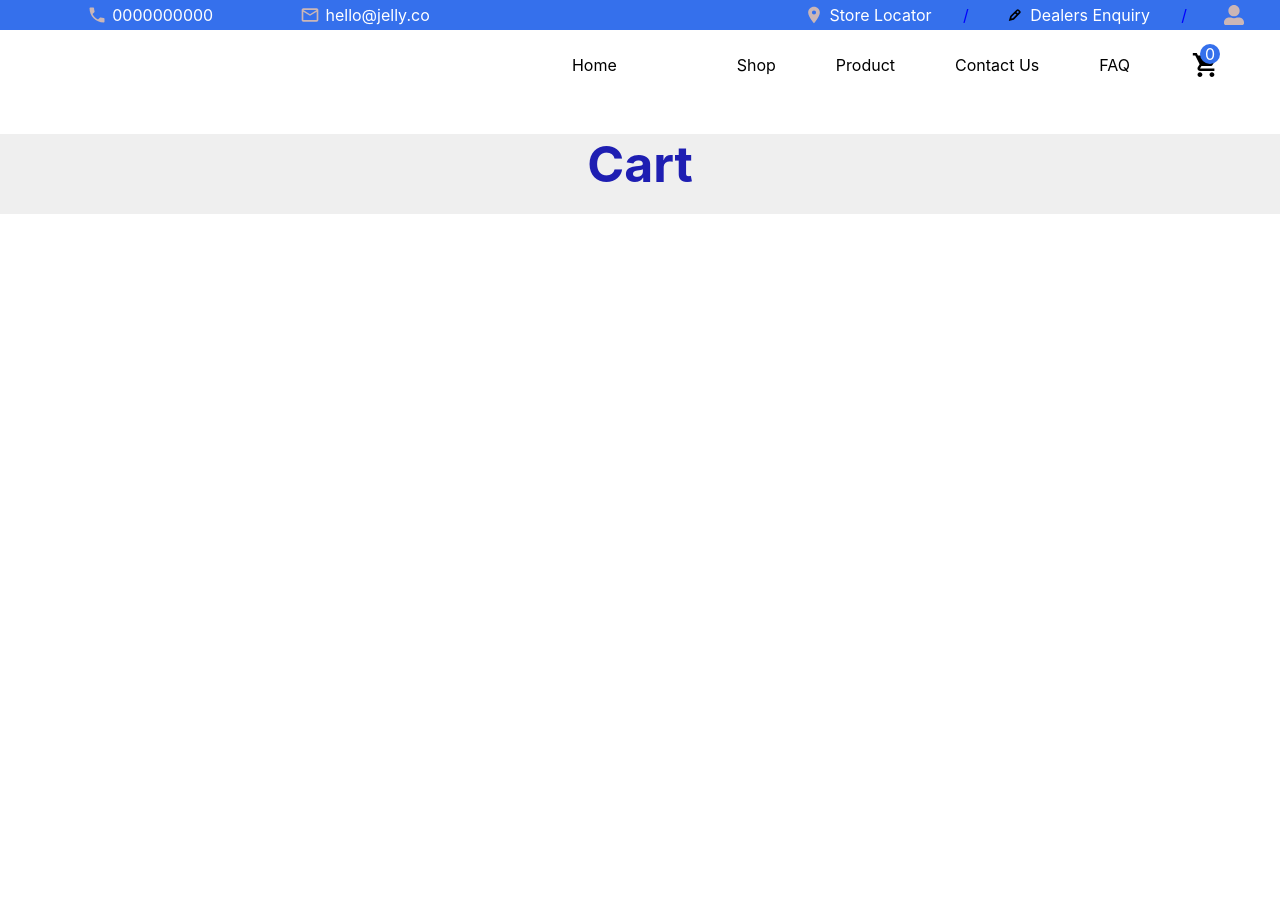
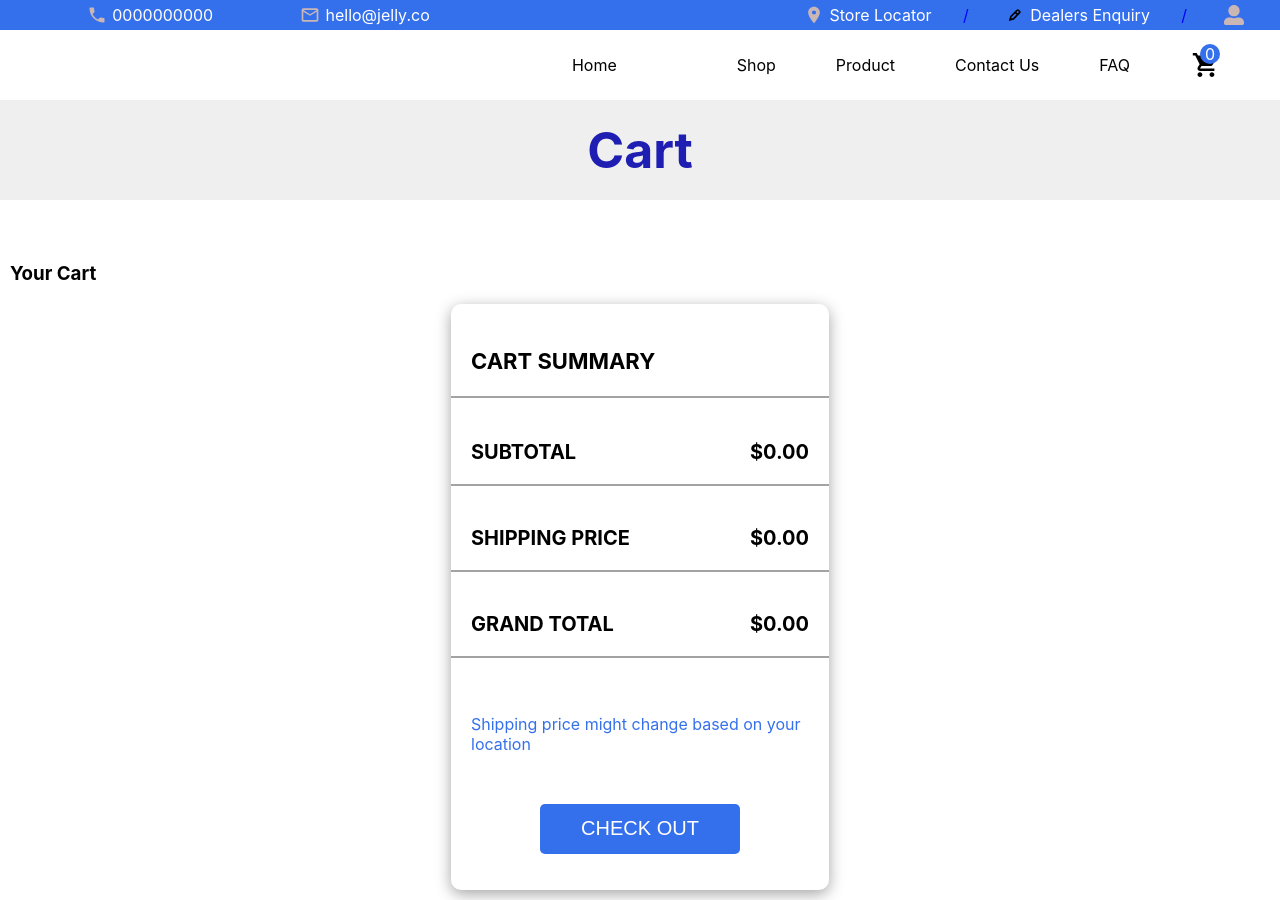
Before and after one commit to mbragi/Jelly-frontend, a React (Create React App) app: page /cart in a window 1280 px wide. Before the commit the page ends 800 px from the top, so only its background shows below. Built offline with nearby package versions, Linux system fonts and the light colour scheme.

Commit message:
feat: cart summary done

```diff
--- a/src/components/button/Button.css
+++ b/src/components/button/Button.css
@@ -1,8 +1,8 @@
 .custom-button{
     width: 200px;
-    height: 30px;
+    height: 50px;
     color: white;
-    background-color: blue;
+    background-color: rgb(53, 112, 236);
     border: none;
     border-radius: 60px;
     padding: 5px;
@@ -10,7 +10,6 @@
     font-size: 20px;
 }
 .custom-button:hover{
-    height: 40px;
     transition: .3s ease;
     font-size: 25px;
 }
--- a/src/pages/cart/Cart.css
+++ b/src/pages/cart/Cart.css
@@ -5,9 +5,62 @@
 }
 .cart-header{
     width: 100%;
-    height: 80px;
+    height: 100px;
     font-size: 50px;
-    text-align: center;
+    display: flex;
+    align-items: center;
+    justify-content: center;
     color: rgb(30, 30, 178);
     background-color: rgba(217, 217, 217, 0.41);
+    margin-top: 0px;
 }
+.cart-body{
+    width: 100%;
+    padding: 10px;
+    display: flex;
+    flex-direction: column;
+    align-items: flex-start;
+    /* background-color: red; */
+}
+.cart-body-inner{
+    width: 100%;
+    display: flex;
+    justify-content: center;
+    flex-wrap: wrap;
+}
+.cart-summary{
+    width: 30%;
+    /* height: 400px; */
+    border-radius: 10px;
+    box-shadow: 0px 4px 15px rgba(0, 0, 0, 0.36);
+}
+.cart-summary-item{
+    width: 100%;
+    color: black;
+    text-transform: uppercase;
+    padding-left: 20px;
+    padding-right: 20px;
+    font-size: 20px;
+    font-weight: bold;
+    border-bottom: 2px solid rgba(0, 0, 0, 0.36);
+    display: flex;
+    align-items: center;
+    justify-content: space-between;
+}
+.cart-summary-item-header{
+    font-size: 22px;
+    font-weight: bolder;
+}
+.cart-summary-disclaimer{
+    width: 100%;
+    padding: 20px;
+    display: flex;
+    flex-direction: column;
+    align-items: center;
+    justify-content: space-between;
+
+}
+.disclaimer{
+    color: rgb(53, 112, 236);
+    margin-bottom: 50px;
+}
--- a/src/pages/cart/Cart.jsx
+++ b/src/pages/cart/Cart.jsx
@@ -1,12 +1,43 @@
 import React from 'react';
 import './Cart.css';
 import NavBar from '../../components/navBar/NavBar';
+import Button from '../../components/button/Button';
 
 function Cart() {
   return (
     <div className='cart'>
        <NavBar />
         <h1 className='cart-header'>Cart</h1>
+
+        <div className='cart-body'>
+            <h3>Your Cart</h3>
+            <div className='cart-body-inner'>
+                <div className='cart-summary'>
+                    <p className='cart-summary-item cart-summary-item-header'>
+                        <p>cart summary</p>
+                    </p>
+                    <p className='cart-summary-item'>
+                        <p>subtotal</p>
+                        <p>$0.00</p>
+                    </p>
+                    <p className='cart-summary-item'>
+                        <p>shipping price</p>
+                        <p>$0.00</p>
+                    </p>
+                    <p className='cart-summary-item'>
+                        <p>grand total</p>
+                        <p>$0.00</p>
+                    </p>
+
+                    <p className='cart-summary-disclaimer'>
+                        <p className='disclaimer'>Shipping price might change based on your location</p>
+                        <Button content="CHECK OUT" style={{borderRadius: 5}} className='button' />
+                    </p>
+
+                </div>
+            </div>
+        </div>
+
     </div>
   )
 }
```
